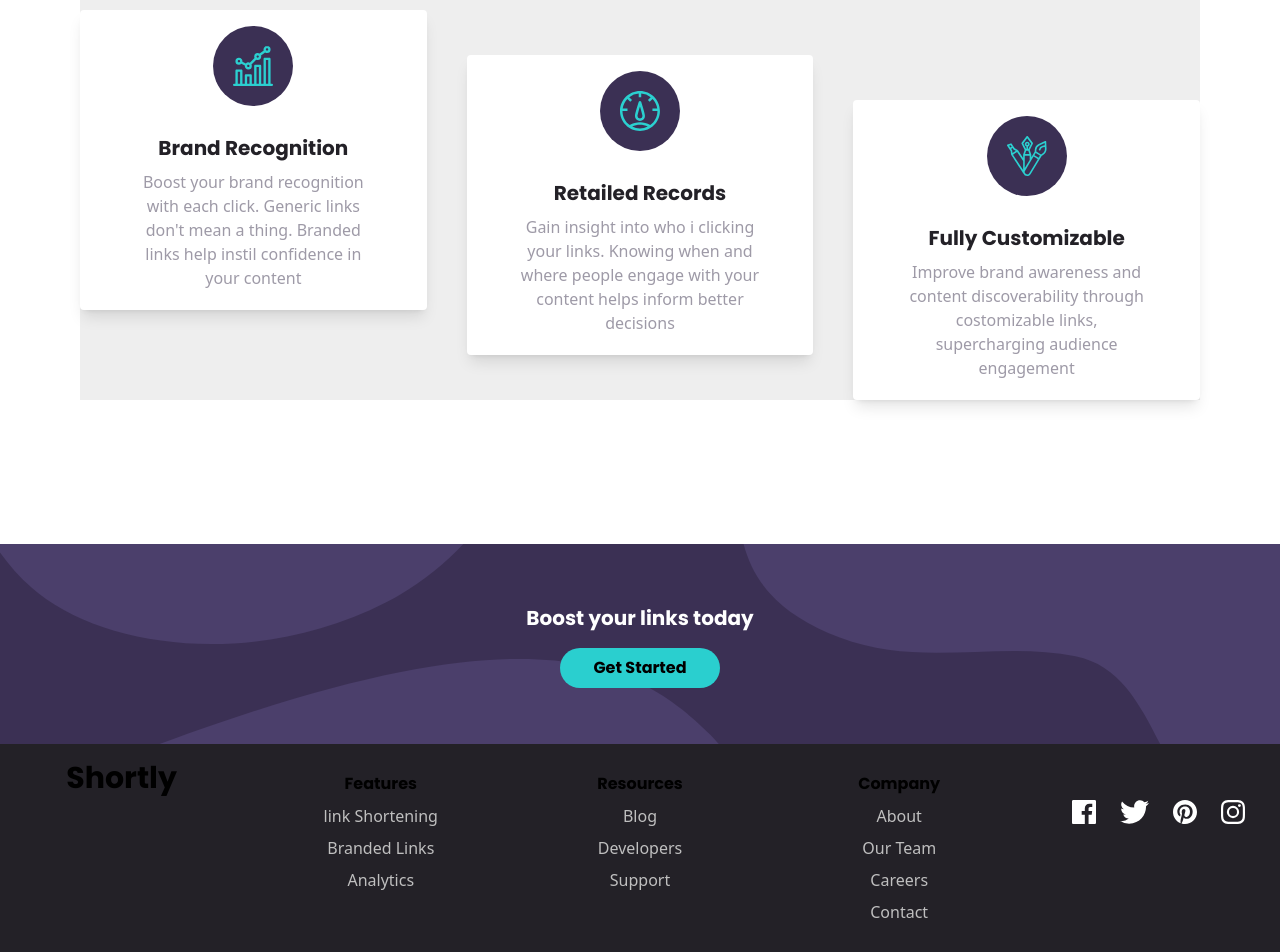
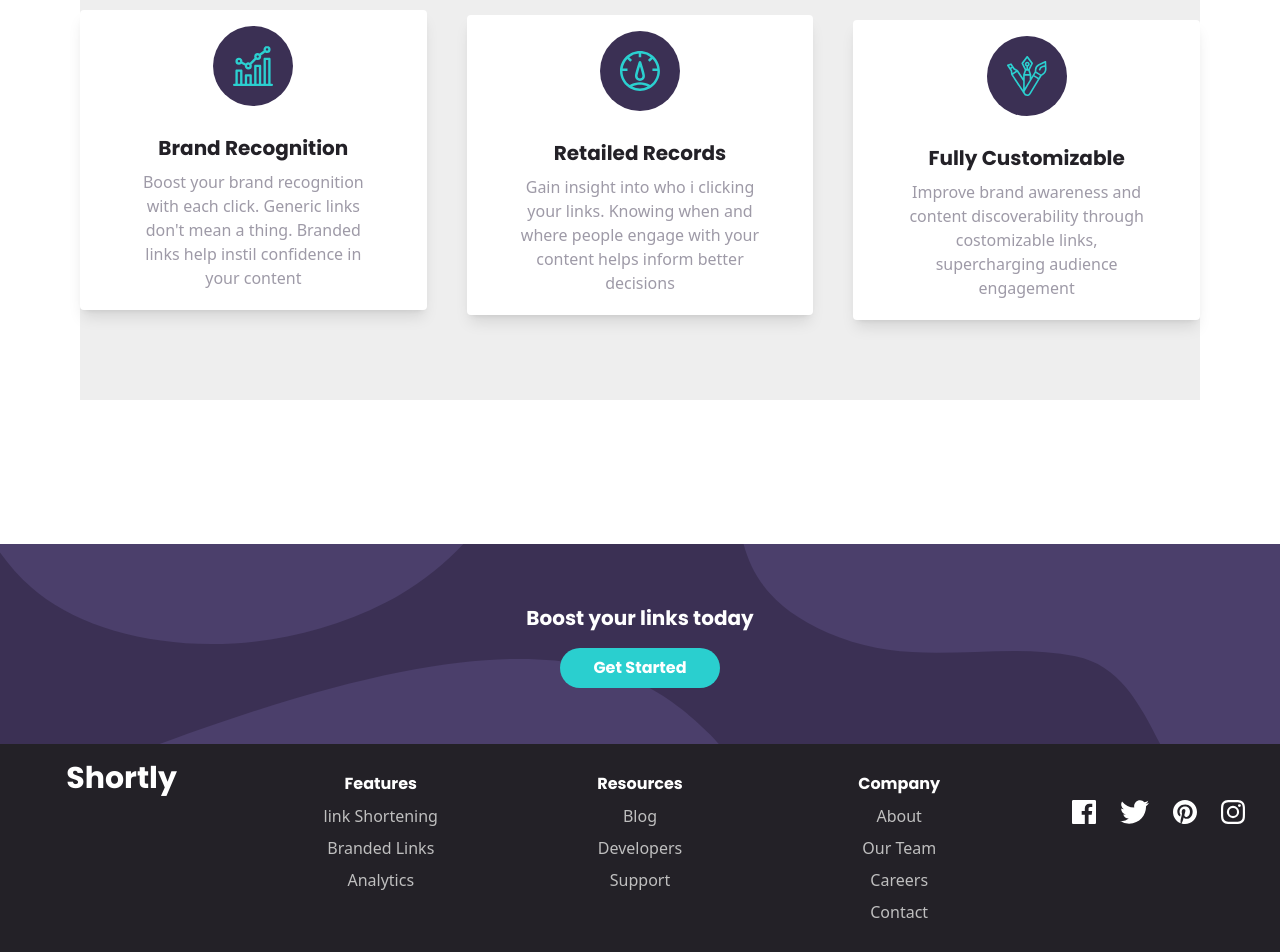
Before and after one commit to Zeddnyx/urlShortly, a React (Vite) app: page / in a window 1280 px wide. Shown: the part 931-1883 px from the top of the page. Built offline with nearby package versions, Linux system fonts and the light colour scheme.

Commit message:
update footer and nav and home

```diff
--- a/src/page/Footer.jsx
+++ b/src/page/Footer.jsx
@@ -62,10 +62,10 @@ const img2 = 'w-full h-[200px] hidden bg-darkViolet xl:flex'
 
 const divtextjmg = 'absolute flex flex-col items-center gap-4 font-pop text-center w-full -my-40 xl:-my-[140px]'
 const h1 = 'text-xl text-[#fff]'
-const btn = 'py-2 bg-cyan rounded-full w-40 outline-none'
+const btn = 'py-2 bg-cyan rounded-full w-40 outline-none text-[#fff]'
 
 const footer = 'py-4 grid text-center bg-veryDarkViolet'
-const divFooter = 'grid gap-4 xl:grid-cols-5'
+const divFooter = 'grid gap-4 text-[#fff] xl:grid-cols-5'
 const footerH1 = 'font-pop text-3xl'
 
 const ol = 'flex flex-col gap-2 my-3'
--- a/src/page/InfoStatistic.jsx
+++ b/src/page/InfoStatistic.jsx
@@ -46,7 +46,7 @@ const h1 = 'font-pop text-2xl my-3'
 const article = 'px-3 text-grayViolet'
 
 const parentCard = 'grid grid-cols-1 xl:grid-cols-3 xl:gap-10 xl:h-[470px] bg-[#eee]'
-const card = 'bg-[#fff] mt-20 rounded shadow-lg grid grid-cols-1 w-full place-items-center text-center'
+const card = 'bg-[#fff] my-20 rounded shadow-lg grid grid-cols-1 w-full place-items-center text-center'
 const divImg = 'bg-darkViolet mt-4 rounded-full p-5 w-20'
 
 const divText = 'px-10 py-5'
--- a/src/page/Nav.jsx
+++ b/src/page/Nav.jsx
@@ -48,4 +48,4 @@ const navbar = 'px-5 z-50 grid'
 const div = 'w-full top-0 left-0 fixed flex justify-between px-5 items-center py-3 bg-[#fff]'
 
 const menu = 'text-gray md:hidden'
-const ulMobile = 'md:hidden mt-20 z-40 fixed top-20 w-[90%] flex flex-col gap-5 bg-darkViolet rounded-xl text-center py-10'
+const ulMobile = 'md:hidden mt-20 z-40 fixed top-10 w-[90%] flex flex-col gap-5 bg-darkViolet rounded-xl text-center py-10'
```
